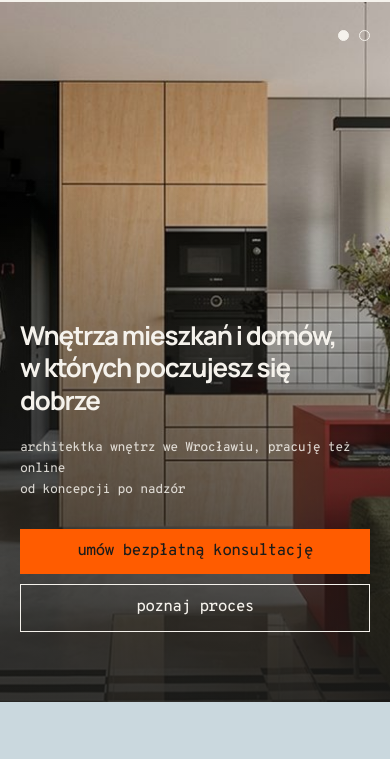
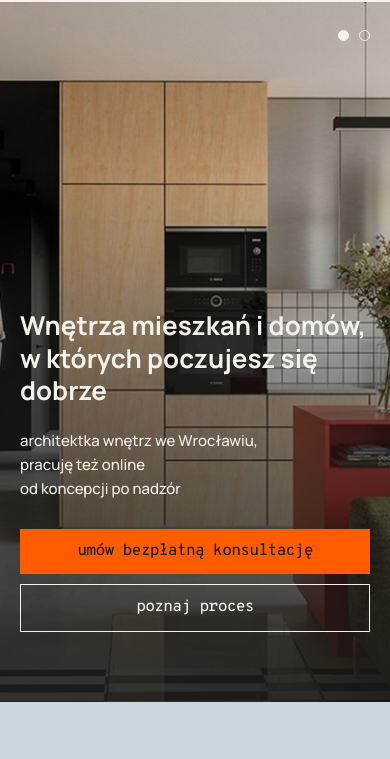
Before and after one commit to karolz90/studiolina-www, a plain HTML site: page index.html in a window 390 px wide. Shown: the part 58-817 px from the top of the page. Drawn offline with Linux system fonts and the light colour scheme.

Commit message:
Hero: podtytul Manrope wiekszy, 3 linie na mobile, spacing 0, 48h

```diff
--- a/index.html
+++ b/index.html
@@ -61,7 +61,7 @@
     <div class="hero__dots" aria-label="Wybór zdjęcia"></div>
     <div class="hero__overlay">
       <h1 class="hero__title">Wnętrza mieszkań i domów,<br>w których poczujesz się dobrze</h1>
-      <p class="hero__sub">architektka wnętrz we Wrocławiu, pracuję też online<br>od koncepcji po nadzór</p>
+      <p class="hero__sub">architektka wnętrz we Wrocławiu, <br class="hero__br-mobile">pracuję też online<br>od koncepcji po nadzór</p>
       <div class="hero__buttons">
         <a href="https://calendly.com/karolina-studiolina/20min" target="_blank" rel="noopener" class="btn btn--primary">umów bezpłatną konsultację</a>
         <a href="#proces" class="btn btn--outline">poznaj proces</a>
@@ -281,7 +281,7 @@
         <div class="about__text">
           <p>Jestem Karolina, założycielka studioliny. Z wykształcenia architektka. Ukończyłam z wyróżnieniem Wydział Architektury Politechniki Wrocławskiej. Potem zdobywałam doświadczenie w europejskich pracowniach: 3XN w Kopenhadze, CoveBurgess w Londynie i XML w Amsterdamie. Mam też doświadczenie komercyjne w projektowaniu przestrzeni biurowych i gastronomicznych.</p>
           <p>W studiolinie wykorzystuję to doświadczenie, tworząc wnętrza, które mają charakter, maksymalnie wykorzystują przestrzeń, a przede wszystkim skupiają się na człowieku. Projektuję tak, żeby dobrze Ci się mieszkało w przestrzeni, która jest naprawdę Twoja — wyjątkowa, skrojona pod potrzeby i styl życia, a nie jest estetyczną kopią kolejnego obrazka z Pinteresta.</p>
-          <p>Jeśli chcesz nawiązać współpracę, umów się na bezpłatną konsultację albo napisz bezpośrednio: <a href="mailto:karolina@studiolina.pl">karolina@studiolina.pl</a>. Odpisuję w ciągu dwóch dni.</p>
+          <p>Jeśli chcesz nawiązać współpracę, umów się na bezpłatną konsultację albo napisz bezpośrednio: <a href="mailto:karolina@studiolina.pl">karolina@studiolina.pl</a>. Odpisuję w ciągu 48h.</p>
         </div>
       </div>
     </div>
--- a/style.css
+++ b/style.css
@@ -288,19 +288,23 @@ img {
   font-weight: 700;
   font-size: 40px;
   line-height: 1.25;
-  letter-spacing: -2px;
+  letter-spacing: 0;
   color: var(--light);
   margin-bottom: 22px;
 }
 
 .hero__sub {
-  font-family: var(--font-mono);
+  font-family: var(--font-main);
   font-weight: 500;
-  font-size: 15px;
-  letter-spacing: -0.5px;
+  font-size: 19px;
+  letter-spacing: 0;
   color: var(--light);
-  opacity: 0.85;
+  opacity: 1;
   margin-bottom: 28px;
+}
+
+.hero__br-mobile {
+  display: none;
 }
 
 .hero__buttons {
@@ -1030,11 +1034,15 @@ img {
 
   .hero__title {
     font-size: 26px;
-    letter-spacing: -1.2px;
+    letter-spacing: 0;
   }
 
   .hero__sub {
-    font-size: 13px;
+    font-size: 15px;
+  }
+
+  .hero__br-mobile {
+    display: inline;
   }
 
   .hero__buttons {
```
